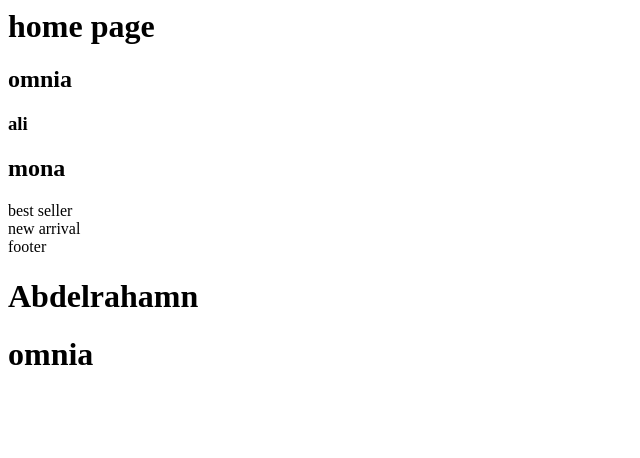
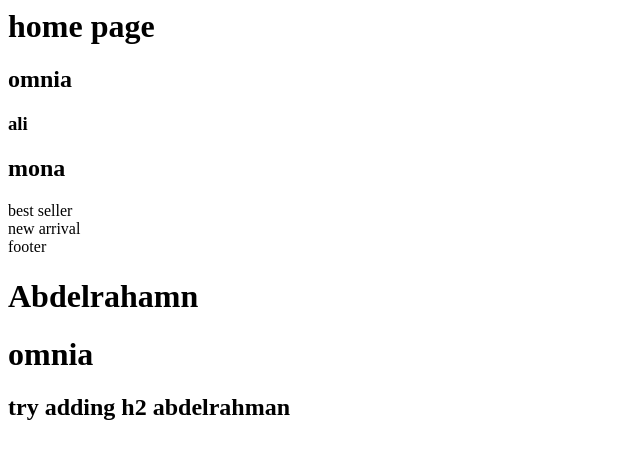
Before and after one commit to Omnia-Abdelhamed/s2GitSession, a plain HTML site: page index.html in a window 1280 px wide. Shown: the whole page, without its empty margins (0-640 px from the left). Drawn offline with Linux system fonts and the light colour scheme.

Commit message:
Add h2 header for 'try adding h2 abdelrahman'

```diff
--- a/index.html
+++ b/index.html
@@ -9,3 +9,4 @@
 </footer>
 <h1>Abdelrahamn</h1>
 <h1>omnia</h1>
+<h2>try adding h2 abdelrahman</h2>
```
